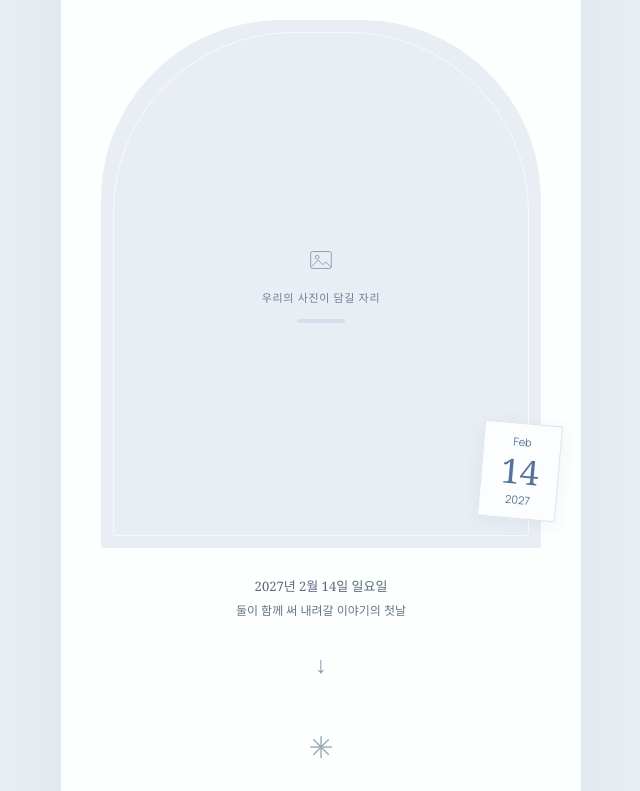
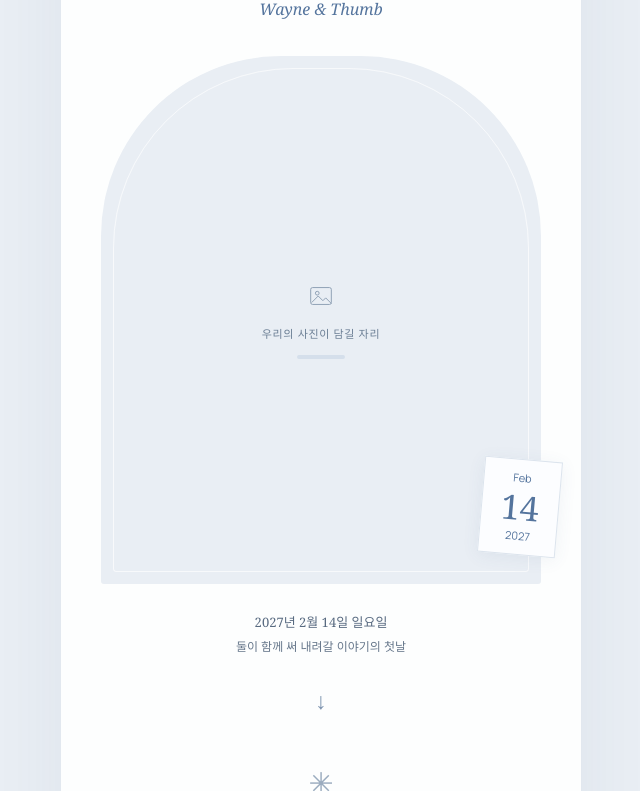
Before and after one commit to kaineus/mobile-invitation, a website with bundled scripts: page index.html in a window 1280 px wide. Shown: the part 315-1106 px from the top of the page, without its empty margins (319-959 px from the left). Built offline with nearby package versions, Linux system fonts and the light colour scheme; a web font is replaced by a local one.

Commit message:
feat: personalize English names and boost welcome confetti

```diff
--- a/app.js
+++ b/app.js
@@ -18,6 +18,7 @@ const couple = `${data.groom.name} · ${data.bride.name}`;
 document.title = `${couple}, 부부가 됩니다`;
 text('[data-groom]', data.groom.name);
 text('[data-bride]', data.bride.name);
+text('#english-names', `${data.groom.english} & ${data.bride.english}`);
 text('[data-date]', dateLabel);
 text('#stamp-month', new Intl.DateTimeFormat('en', { month: 'short', timeZone: 'Asia/Seoul' }).format(date));
 text('#stamp-day', day);
--- a/confetti.js
+++ b/confetti.js
@@ -1,4 +1,4 @@
-// A brief, decorative welcome burst. No external library or persistent animation.
+// Two celebratory bursts. No external library or persistent animation.
 export function playWelcomeConfetti() {
   const reducedMotion = window.matchMedia('(prefers-reduced-motion: reduce)');
   if (reducedMotion.matches || document.hidden) return;
@@ -19,20 +19,21 @@ export function playWelcomeConfetti() {
 
   const paper = document.querySelector('.paper').getBoundingClientRect();
   const spread = Math.min(paper.width, width);
-  const colors = ['#819fbe', '#b5c9df', '#d0b2b6', '#bfaa79', '#d7e1ed'];
-  const count = width < 540 ? 86 : 110;
+  const colors = ['#5f88b4', '#91b8d8', '#d393a3', '#c6a052', '#e6c877'];
+  const count = width < 540 ? 170 : 230;
+  const launchHeight = Math.min(height * 0.78, 650);
   const random = (min, max) => min + Math.random() * (max - min);
   const particles = Array.from({ length: count }, (_, index) => {
     const fromLeft = index % 2 === 0;
     return {
-      x: fromLeft ? paper.left + 12 : paper.right - 12,
-      y: Math.min(height * 0.6, 470),
-      vx: (fromLeft ? 1 : -1) * random(spread * 0.32, spread * 0.95),
-      vy: -random(260, Math.min(height * 0.65, 470)),
-      delay: random(0, 0.16) + (fromLeft ? 0 : 0.1),
-      size: random(4, 8),
+      x: fromLeft ? paper.left + 8 : paper.right - 8,
+      y: launchHeight,
+      vx: (fromLeft ? 1 : -1) * random(spread * 0.65, spread * 1.65),
+      vy: -random(launchHeight * 1.05, launchHeight * 1.35),
+      delay: random(0, 0.06) + (index < count * 0.6 ? 0 : 0.42),
+      size: random(5, 11),
       rotation: random(0, Math.PI * 2),
-      spin: random(-7, 7),
+      spin: random(-11, 11),
       phase: random(0, Math.PI * 2),
       color: colors[index % colors.length],
       round: index % 5 === 0
@@ -52,24 +53,24 @@ export function playWelcomeConfetti() {
 
   function draw(timestamp) {
     startedAt ??= timestamp;
-    // Let the names appear before the two small bursts begin.
-    const elapsed = (timestamp - startedAt - 450) / 1000;
-    if (elapsed >= 4.2) { stop(); return; }
+    // A quick opening volley, followed by another burst 420 ms later.
+    const elapsed = (timestamp - startedAt - 250) / 1000;
+    if (elapsed >= 5.4) { stop(); return; }
     context.clearRect(0, 0, width, height);
 
     for (const particle of particles) {
       const age = elapsed - particle.delay;
       if (age < 0) continue;
-      const x = particle.x + particle.vx * (1 - Math.exp(-1.3 * age)) / 1.3
+      const x = particle.x + particle.vx * (1 - Math.exp(-1.1 * age)) / 1.1
         + Math.sin(age * 3 + particle.phase) * age * 8;
-      const y = particle.y + particle.vy * age + 125 * age * age;
+      const y = particle.y + particle.vy * age + 225 * age * age;
       if (y > height + 20) continue;
 
       context.save();
       context.translate(x, y);
       context.rotate(particle.rotation + age * particle.spin);
       context.scale(1, 0.35 + Math.abs(Math.cos(age * 6 + particle.phase)) * 0.65);
-      context.globalAlpha = Math.min(1, age * 12) * Math.max(0, 1 - Math.max(0, age - 2.6) / 1.3);
+      context.globalAlpha = Math.min(1, age * 30) * Math.max(0, 1 - Math.max(0, age - 3.2) / 1.5);
       context.fillStyle = particle.color;
       if (particle.round) {
         context.beginPath();
--- a/index.html
+++ b/index.html
@@ -18,7 +18,7 @@
   <a class="skip-link" href="#letter">결혼 소식 읽기</a>
   <main class="paper">
     <header class="masthead">
-      <a href="#" aria-label="알림장 맨 위로" class="monogram">d<span>&</span>e</a>
+      <a href="#" aria-label="알림장 맨 위로" class="monogram">w<span>&</span>t</a>
       <span>우리의 새로운 시작</span>
       <a href="#letter" class="header-link">소식 읽기 <span aria-hidden="true">↗</span></a>
     </header>
@@ -26,6 +26,7 @@
       <p class="handwriting">Together, always.</p>
       <h1 id="hero-title">저희, 부부가 됩니다</h1>
       <p class="couple-names"><span data-groom>나동규</span><span class="tiny-flower" aria-hidden="true">✳</span><span data-bride>이엄지</span></p>
+      <p class="english-names" id="english-names" lang="en">Wayne &amp; Thumb</p>
       <div class="cover-wrap">
         <div id="cover" class="cover photo-placeholder">
           <div class="placeholder-caption">
--- a/invitation.js
+++ b/invitation.js
@@ -1,8 +1,8 @@
 // 결혼 알림장의 내용은 이 파일에서 수정하세요.
 export const announcement = {
   welcomeConfetti: true,
-  groom: { name: '나동규', english: 'Donggyu' },
-  bride: { name: '이엄지', english: 'Eomji' },
+  groom: { name: '나동규', english: 'Wayne' },
+  bride: { name: '이엄지', english: 'Thumb' },
   // 결혼식을 진행하지 않으므로 시간 없는 날짜를 사용합니다.
   date: '2027-02-14',
   message: [
--- a/styles.css
+++ b/styles.css
@@ -141,6 +141,12 @@ p,h1,h2 {
 .tiny-flower {
   font-size:14px;
   color:#8ba1bd;
+}
+
+.english-names {
+  margin-top:12px;
+  font:italic 16px/1.5 Georgia,serif;
+  color:var(--blue);
 }
 
 .cover-wrap {
```
Also changed, not shown: README.md.
